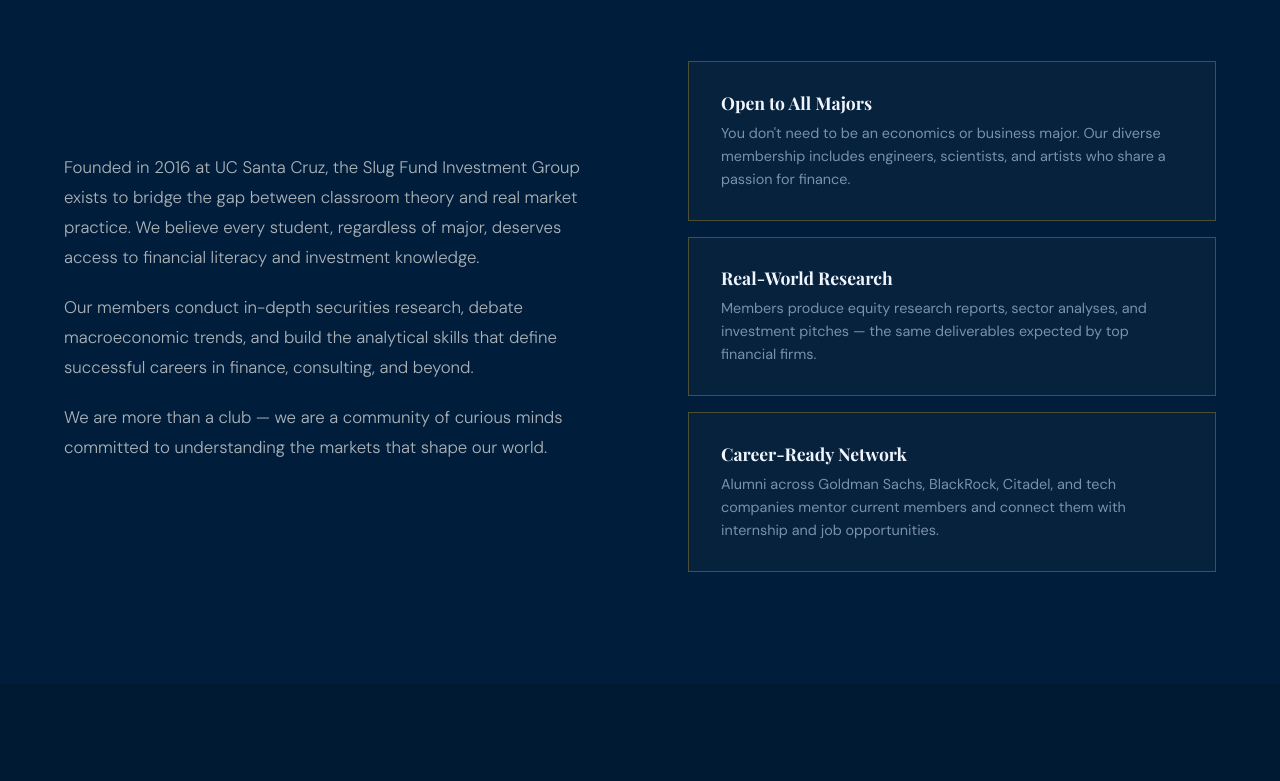
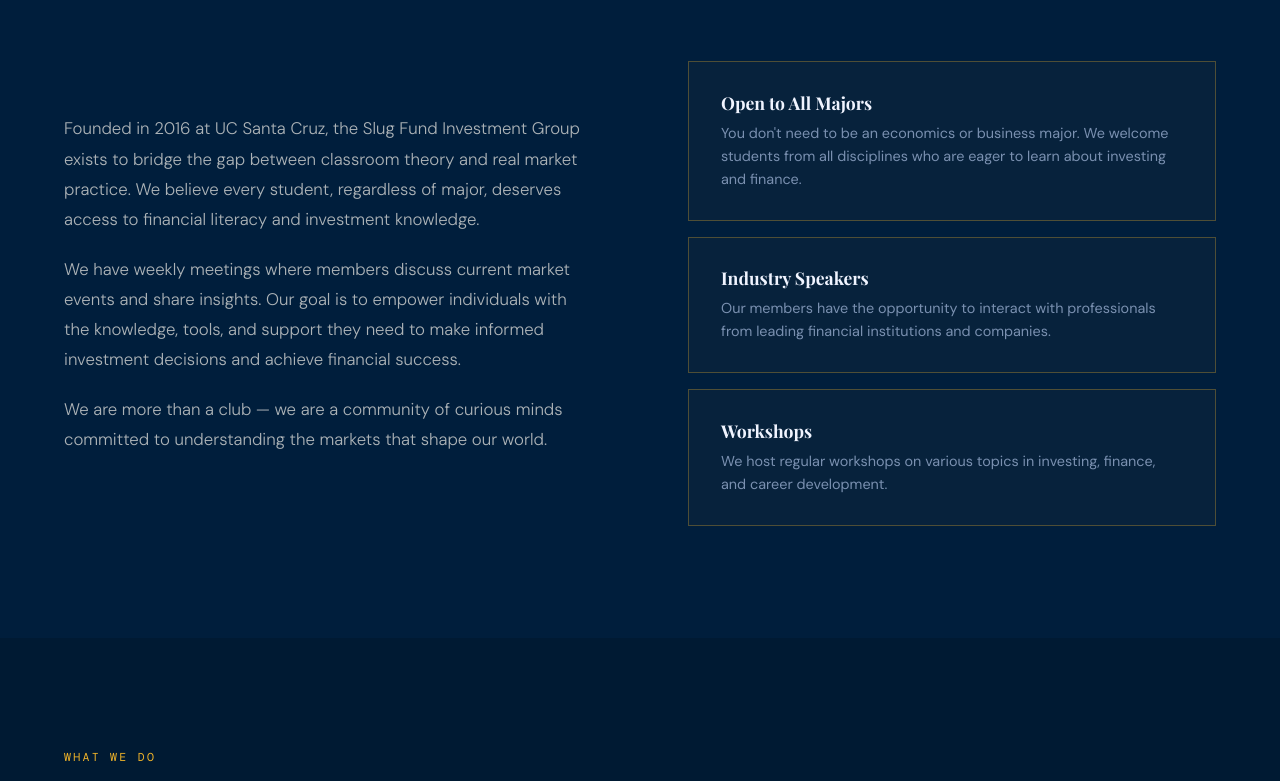
Before and after one commit to In4r/slugfundwebsite, a plain HTML site: page index.html in a window 1280 px wide. Shown: the part 1172-1953 px from the top of the page. Drawn offline with nearby package versions, Linux system fonts and the light colour scheme.

Commit message:
wording changes

```diff
--- a/index.html
+++ b/index.html
@@ -465,21 +465,21 @@
   <div class="about-grid">
     <div class="about-text reveal">
       <p>Founded in 2016 at UC Santa Cruz, the Slug Fund Investment Group exists to bridge the gap between classroom theory and real market practice. We believe every student, regardless of major, deserves access to financial literacy and investment knowledge.</p>
-      <p>Our members conduct in-depth securities research, debate macroeconomic trends, and build the analytical skills that define successful careers in finance, consulting, and beyond.</p>
+      <p>We have weekly meetings where members discuss current market events and share insights. Our goal is to empower individuals with the knowledge, tools, and support they need to make informed investment decisions and achieve financial success.</p>
       <p>We are more than a club — we are a community of curious minds committed to understanding the markets that shape our world.</p>
     </div>
     <div class="about-cards reveal">
       <div class="about-card">
         <h3>Open to All Majors</h3>
-        <p>You don't need to be an economics or business major. Our diverse membership includes engineers, scientists, and artists who share a passion for finance.</p>
+        <p>You don't need to be an economics or business major. We welcome students from all disciplines who are eager to learn about investing and finance.</p>
       </div>
       <div class="about-card">
-        <h3>Real-World Research</h3>
-        <p>Members produce equity research reports, sector analyses, and investment pitches — the same deliverables expected by top financial firms.</p>
+        <h3>Industry Speakers</h3>
+        <p>Our members have the opportunity to interact with professionals from leading financial institutions and companies.</p>
       </div>
       <div class="about-card">
-        <h3>Career-Ready Network</h3>
-        <p>Alumni across Goldman Sachs, BlackRock, Citadel, and tech companies mentor current members and connect them with internship and job opportunities.</p>
+        <h3>Workshops</h3>
+        <p>We host regular workshops on various topics in investing, finance, and career development.</p>
       </div>
     </div>
   </div>
@@ -513,12 +513,12 @@
     <div class="pillar reveal">
       <div class="pillar-num">05</div>
       <h3>Career Development</h3>
-      <p>Resume workshops, mock interviews, networking events with alumni and industry professionals, and guidance on recruiting for top finance roles.</p>
+      <p>Resume workshops and networking events with alumni and industry professionals.</p>
     </div>
     <div class="pillar reveal">
       <div class="pillar-num">06</div>
       <h3>Financial Literacy</h3>
-      <p>Workshops for all students covering personal finance fundamentals: budgeting, credit, taxes, and building long-term wealth.</p>
+      <p>General meetings for all students covering personal finance fundamentals: budgeting, credit, taxes, and building long-term wealth.</p>
     </div>
   </div>
 </section>
```
